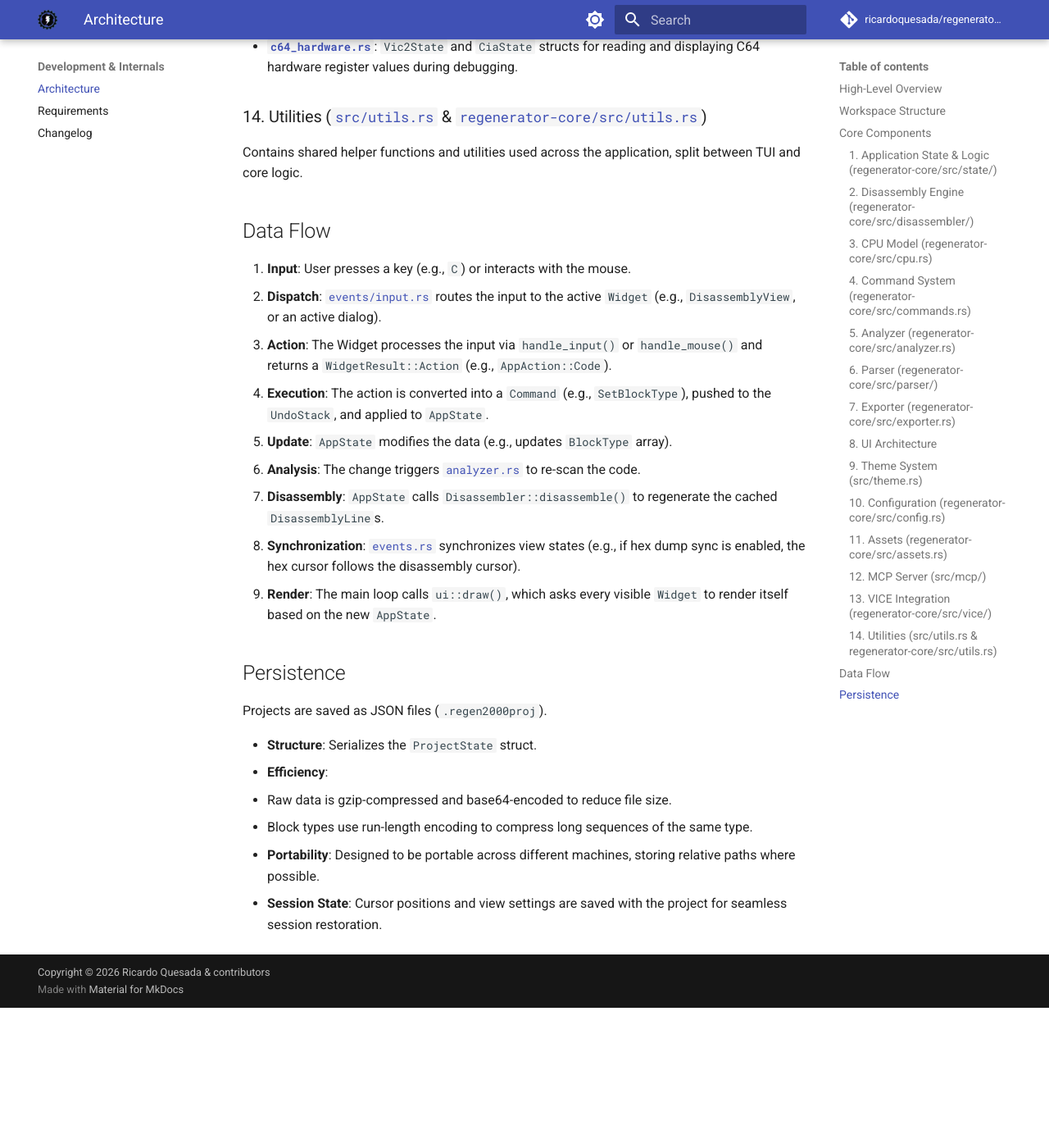
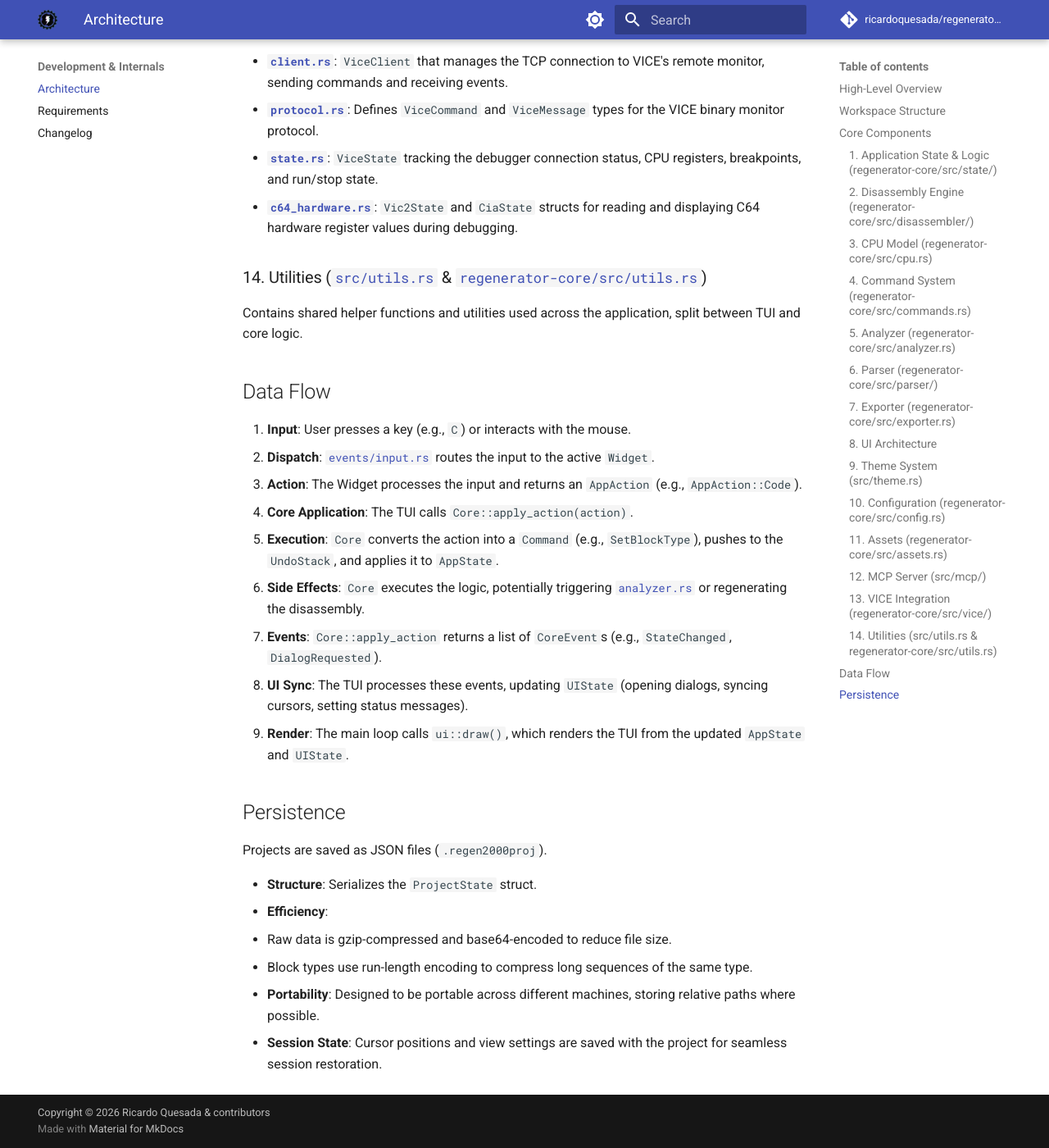
Before and after one commit to ricardoquesada/regenerator2000, an MkDocs documentation site: the page built from docs/architecture.md, in a window 1280 px wide and 1400 px high, scrolled down 7648 px. Shown: the whole window at 82% size. Built offline with MkDocs 1.6.1 and Material for MkDocs 9.7.7, drawn with Linux system fonts in a browser that asks for light colours; comment, search, counter and statistics services are not loaded; before the commit the page ends 8877 px from its top, so only the background shows below that; some of the changed text lies outside the part shown.

Commit message:
update architecture

````diff
--- a/docs/architecture.md
+++ b/docs/architecture.md
@@ -6,40 +6,44 @@ Regenerator 2000 is an interactive disassembler for 8-bit Commodore computers (C
 
 ```mermaid
 flowchart TD
-    subgraph r2k [regenerator2000 Crate]
-        Input[User Input<br/>Keys/Mouse]
+    subgraph r2k [regenerator2000 Crate - TUI]
+        Input[User Input]
         EventLoop[Event Loop]
         Widget[Active Widget<br/>View/Dialog]
         Renderer[TUI Renderer]
         UIState[UI State]
+        MCPServer[MCP Server<br/>HTTP/Stdio]
     end
 
-    subgraph core [regenerator-core Crate]
-        Action[AppAction<br/>Semantic Action]
+    subgraph core_crate [regenerator-core Crate - Engine]
+        Core[Core Hub]
+        Action[AppAction]
         CommandSys[Command System]
         AppState[Application State]
         CoreViewState[Core View State]
         Analyzer[Code Analyzer]
         DisasmEngine[Disassembly Engine]
+        ViceClient[VICE Client]
     end
 
-    subgraph Interface [External Interface]
-        MCPClient[MCP Client]
-        MCPServer[MCP Server<br/>HTTP/Stdio]
+    subgraph External [External Interface]
+        MCPClient[MCP Client / AI Agent]
         VICE[VICE Emulator]
     end
 
-    Input -->|Dispatch to Widget| EventLoop
-    EventLoop --> Widget
-    Widget -->|WidgetResult::Action| Action
-    Action -->|Dispatch| CommandSys
+    Input -->|Handled by| Widget
+    EventLoop -->|Drives| Renderer
+    Widget -->|AppAction| Action
+    Action -->|apply_action| Core
 
     MCPClient -->|Tools/Resources| MCPServer
-    MCPServer -->|AppAction / Commands| CommandSys
+    MCPServer -->|AppAction| Core
     MCPServer -.->|Read State| AppState
 
+    Core -->|Dispatch| CommandSys
+    Core -->|Direct Mutate| CoreViewState
+
     CommandSys -->|Apply/Undo| AppState
-    CommandSys -->|Update Cursor/View| CoreViewState
 
     AppState -->|Requests| DisasmEngine
     AppState -->|Triggers| Analyzer
@@ -66,11 +70,13 @@ The project is organized as a Cargo workspace with two primary crates:
 
 The core engine state, organized across multiple modules:
 
+- **[`core.rs`](https://github.com/ricardoquesada/regenerator2000/blob/main/crates/regenerator-core/src/core.rs)**: The central `Core` hub. Orhcestrates persistent state (`AppState`) and transient view state (`CoreViewState`). Frontends interact with it via `apply_action()`.
 - **[`app_state.rs`](https://github.com/ricardoquesada/regenerator2000/blob/main/crates/regenerator-core/src/state/app_state.rs)**: The main `AppState` struct that holds the runtime data hub. Contains the Undo Stack, Disassembly Cache, and connection state for VICE.
-- **[`view_state.rs`](https://github.com/ricardoquesada/regenerator2000/blob/main/crates/regenerator-core/src/state/view_state.rs)**: Defines `CoreViewState` — the frontend-agnostic representation of cursor positions, selections, and active panes.
+- **[`view_state.rs`](https://github.com/ricardoquesada/regenerator2000/blob/main/crates/regenerator-core/src/view_state.rs)**: Defines `CoreViewState` — the frontend-agnostic representation of cursor positions, selections, and active panes.
 - **[`actions.rs`](https://github.com/ricardoquesada/regenerator2000/blob/main/crates/regenerator-core/src/state/actions.rs)**: Defines the `AppAction` enum — semantic actions that any frontend (TUI, GUI, Web, MCP) can produce.
 - **[`blocks.rs`](https://github.com/ricardoquesada/regenerator2000/blob/main/crates/regenerator-core/src/state/blocks.rs)**: Block management logic (Code, Data, Text, etc.) and memory layout queries.
 - **[`disassembly.rs`](https://github.com/ricardoquesada/regenerator2000/blob/main/crates/regenerator-core/src/state/disassembly.rs)**: Disassembly orchestration and line-index lookups.
+- **[`file_io.rs`](https://github.com/ricardoquesada/regenerator2000/blob/main/crates/regenerator-core/src/state/file_io.rs)**: Loading and importing of various formats into `AppState`.
 - **[`navigation.rs`](https://github.com/ricardoquesada/regenerator2000/blob/main/crates/regenerator-core/src/navigation.rs)**: Pure navigation helpers (jumping to addresses, creating save contexts) that operate on `AppState` + `CoreViewState`.
 - **[`project.rs`](https://github.com/ricardoquesada/regenerator2000/blob/main/crates/regenerator-core/src/state/project.rs)**: The `ProjectState` struct — the persistent part of the state saved to `.regen2000proj` files.
 - **[`settings.rs`](https://github.com/ricardoquesada/regenerator2000/blob/main/crates/regenerator-core/src/state/settings.rs)**: Document-level settings (assembler, platform, display preferences).
@@ -268,14 +274,14 @@ Contains shared helper functions and utilities used across the application, spli
 ## Data Flow
 
 1. **Input**: User presses a key (e.g., `C`) or interacts with the mouse.
-2. **Dispatch**: [`events/input.rs`](https://github.com/ricardoquesada/regenerator2000/blob/main/src/events/input.rs) routes the input to the active `Widget` (e.g., `DisassemblyView`, or an active dialog).
-3. **Action**: The Widget processes the input via `handle_input()` or `handle_mouse()` and returns a `WidgetResult::Action` (e.g., `AppAction::Code`).
-4. **Execution**: The action is converted into a `Command` (e.g., `SetBlockType`), pushed to the `UndoStack`, and applied to `AppState`.
-5. **Update**: `AppState` modifies the data (e.g., updates `BlockType` array).
-6. **Analysis**: The change triggers [`analyzer.rs`](https://github.com/ricardoquesada/regenerator2000/blob/main/src/analyzer.rs) to re-scan the code.
-7. **Disassembly**: `AppState` calls `Disassembler::disassemble()` to regenerate the cached `DisassemblyLine`s.
-8. **Synchronization**: [`events.rs`](https://github.com/ricardoquesada/regenerator2000/blob/main/src/events.rs) synchronizes view states (e.g., if hex dump sync is enabled, the hex cursor follows the disassembly cursor).
-9. **Render**: The main loop calls `ui::draw()`, which asks every visible `Widget` to render itself based on the new `AppState`.
+2. **Dispatch**: [`events/input.rs`](https://github.com/ricardoquesada/regenerator2000/blob/main/src/events/input.rs) routes the input to the active `Widget`.
+3. **Action**: The Widget processes the input and returns an `AppAction` (e.g., `AppAction::Code`).
+4. **Core Application**: The TUI calls `Core::apply_action(action)`.
+5. **Execution**: `Core` converts the action into a `Command` (e.g., `SetBlockType`), pushes to the `UndoStack`, and applies it to `AppState`.
+6. **Side Effects**: `Core` executes the logic, potentially triggering [`analyzer.rs`](https://github.com/ricardoquesada/regenerator2000/blob/main/src/analyzer.rs) or regenerating the disassembly.
+7. **Events**: `Core::apply_action` returns a list of `CoreEvent`s (e.g., `StateChanged`, `DialogRequested`).
+8. **UI Sync**: The TUI processes these events, updating `UIState` (opening dialogs, syncing cursors, setting status messages).
+9. **Render**: The main loop calls `ui::draw()`, which renders the TUI from the updated `AppState` and `UIState`.
 
 ## Persistence
 
````
Also changed, not shown: other parts of docs/architecture.md (+1 -1 lines).
